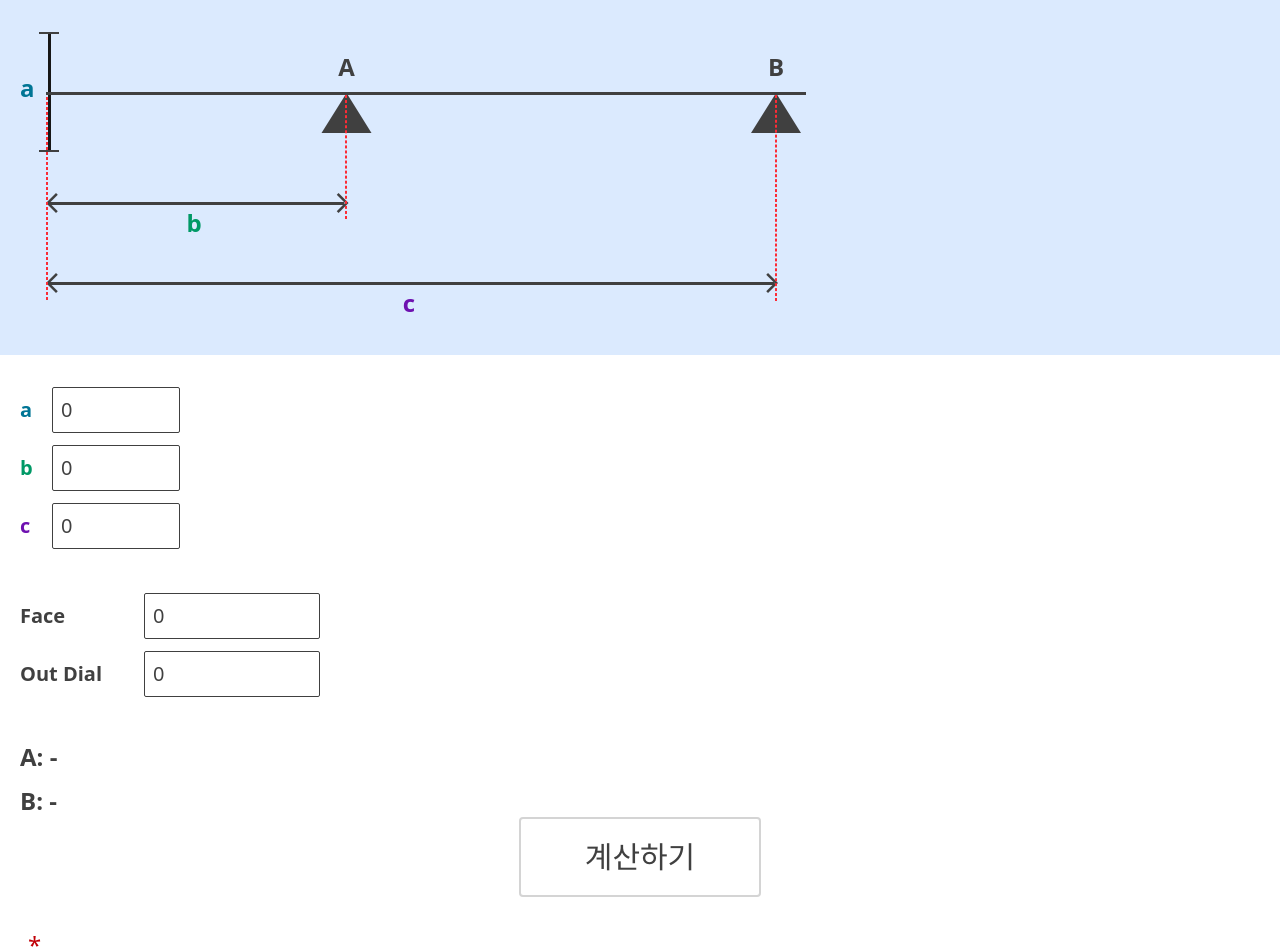
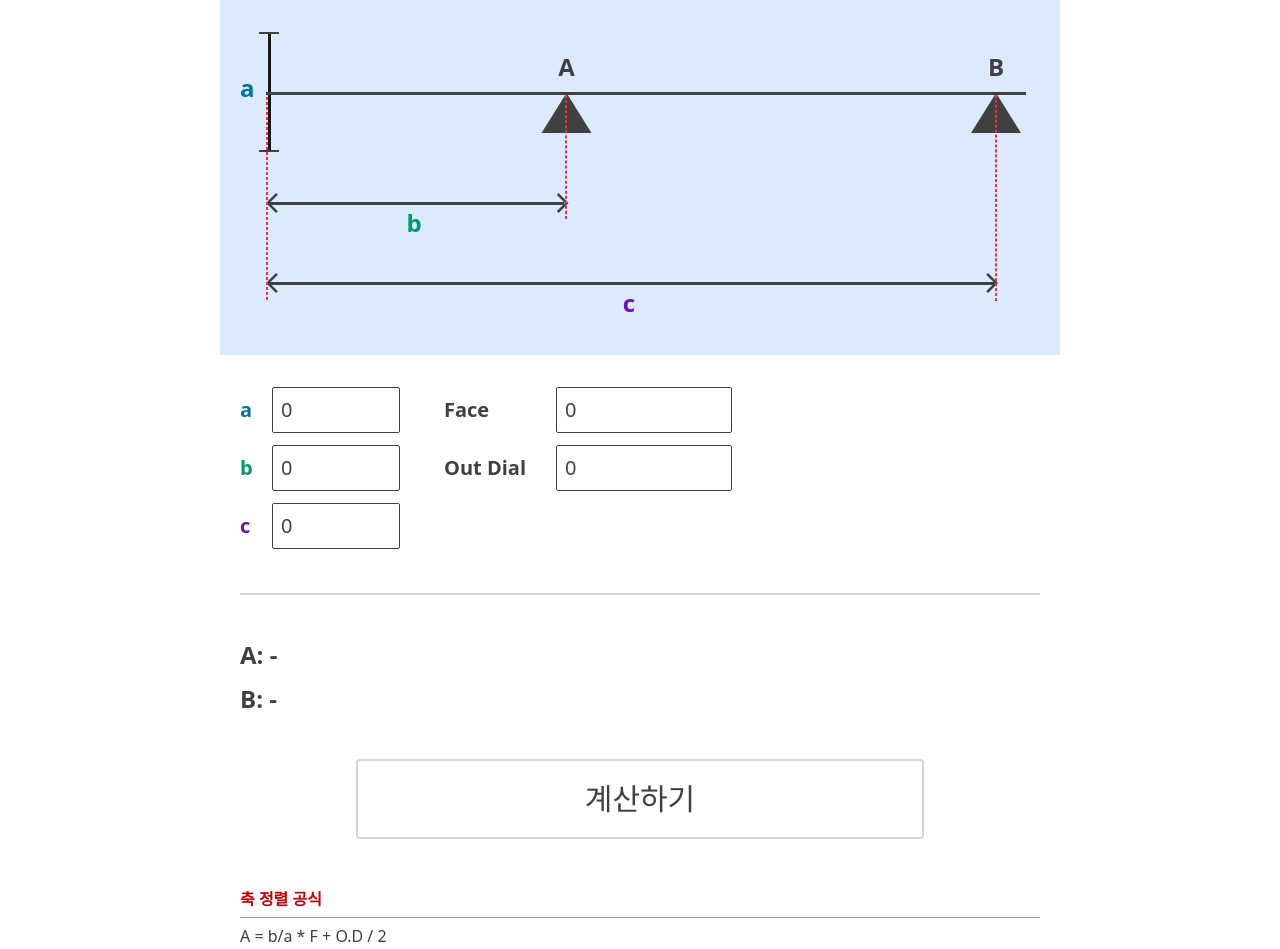
Before and after one commit to Limchansol/alignment, a React (Vite) app: page / in a window 1280 px wide. Shown: the top 949 px of the page. Built offline with nearby package versions, Linux system fonts and the light colour scheme.

Commit message:
💄 영역 구분선 추가가

```diff
--- a/src/App.tsx
+++ b/src/App.tsx
@@ -22,11 +22,11 @@ export default function App() {
   const [outputs, setOutputs] = useState<OutputType>(INIT_OUTPUTS);
 
   const setValuesByKey = (key: keyof typeof INIT_INPUTS, value: string) => {
-    console.log("set values: " + value);
     setInputs((prev) => ({ ...prev, [key]: value }));
   };
 
   const handleClick = () => {
+    try {
       validateInputs(inputs);
       const { a, b, c, face, outDial } = Object.fromEntries(
         Object.entries(inputs).map(([key, value]) => [key, parseFloat(value)])
@@ -34,11 +34,13 @@ export default function App() {
       const A = calculateOutput(a, b, face, outDial);
       const B = calculateOutput(a, c, face, outDial);
       setOutputs({ A, B });
+    } catch (e) {
+      alert(e);
+    }
   };
 
   const validateInputs = (inputs: typeof INIT_INPUTS) => {
     const { a, b, c } = inputs;
-    try {
     if (parseFloat(a) === 0) {
       throw new Error("a는 0이 될 수 없습니다.");
     }
@@ -48,13 +50,10 @@ export default function App() {
     if (parseFloat(b) >= parseFloat(c)) {
       throw new Error("b가 c보다 작아야 합니다.");
     }
-    } catch (e) {
-      alert(e);
-    }
   };
 
   return (
-    <div className="text-neutral-700 flex flex-col items-center">
+    <div className="text-neutral-700 flex flex-col items-center max-w-[840px] mx-auto">
       {/* 그래프 */}
       <div className="bg-blue-100 pl-1.5 pr-4 pt-8 pb-4 w-full">
         <div className=" w-full max-w-[800px] relative pl-[40px] mb-5 ">
@@ -125,6 +124,7 @@ export default function App() {
 
       <div className="w-full px-5 mt-8 flex flex-col gap-11">
         {/* 길이 a b c */}
+        <div className="flex flex-wrap gap-11">
           <div className="flex flex-col gap-3">
             <InputNumber
               label="a"
@@ -158,18 +158,19 @@ export default function App() {
               label="Face"
               value={inputs.face}
               onChange={(value) => setValuesByKey("face", value)}
-            wrapperWidth="w-[300px]"
+              wrapperWidth="w-72"
               inputWidth="w-44"
             />
             <InputNumber
               label="Out Dial"
               value={inputs.outDial}
               onChange={(value) => setValuesByKey("outDial", value)}
-            wrapperWidth="w-[300px]"
+              wrapperWidth="w-72"
               inputWidth="w-44"
             />
           </div>
-
+        </div>
+        <div className="border border-neutral-300" />
         {/* 결과 A B */}
         <div className="flex flex-col gap-3">
           <Text title="A" value={outputs.A?.toString() || "-"} />
@@ -178,7 +179,7 @@ export default function App() {
       </div>
 
       {/* 계산 버튼 */}
-      <div className="max-w-[400px]">
+      <div className="max-w-[600px] w-full mt-11 flex">
         <Button text="계산하기" onClick={handleClick} />
       </div>
       <Footnote />
@@ -188,10 +189,10 @@ export default function App() {
 
 function Footnote() {
   return (
-    <div className="flex flex-col gap-1.5 mt-12 w-full px-12 relative">
-      <span className="text-red-700 text-2xl absolute top-[-16px] left-[28px]">
-        *
-      </span>
+    <div className="flex flex-col gap-1.5 mt-12 w-full px-5 relative mb-14">
+      <h4 className="text-red-700 border-b border-neutral-400 pb-1.5 font-semibold">
+        축 정렬 공식
+      </h4>
       <span>A = b/a * F + O.D / 2</span>
       <span>B = c/a * F + O.D / 2</span>
     </div>
--- a/src/components/Button.tsx
+++ b/src/components/Button.tsx
@@ -7,7 +7,7 @@ export default function Button({ text, onClick }: Props) {
   return (
     <button
       onClick={onClick}
-      className="w-full border-2 border-neutral-300 hover:bg-neutral-200 active:bg-neutral-300 cursor-pointer text-3xl rounded-sm py-5 px-16"
+      className="grow border-2 border-neutral-300 hover:bg-neutral-200 active:bg-neutral-300 cursor-pointer text-3xl rounded-sm mx-4 py-5 px-16"
     >
       {text}
     </button>
```
Lines whose indentation alone changed are shown as unchanged.
